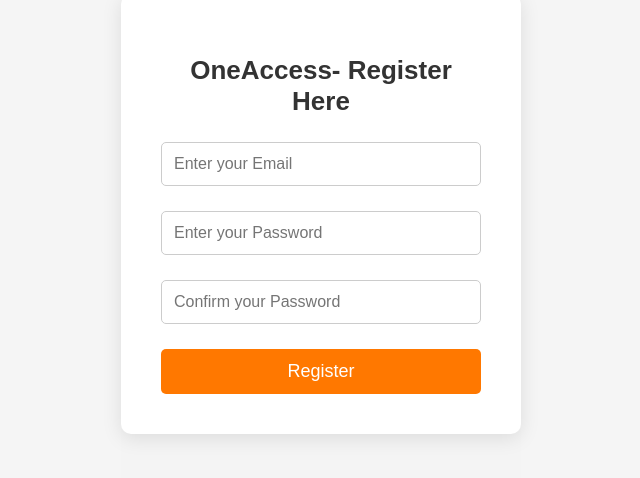
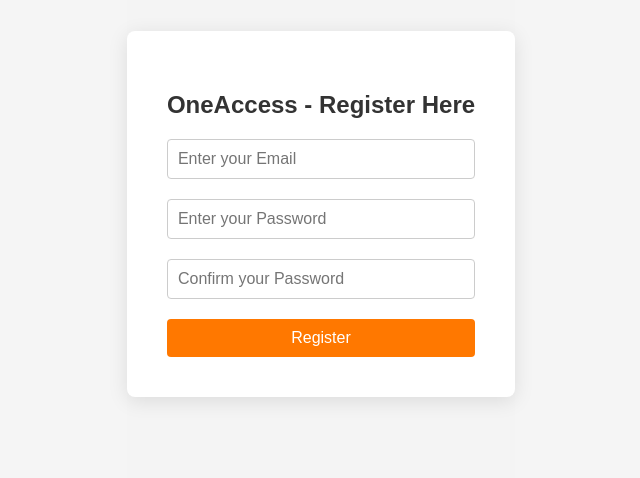
Before and after one commit to kunal-paul04/OneAccess, a React (Create React App) app in the folder frontend/: page /register in a window 1280 px wide. Shown: the part 186-664 px from the top of the page, without its empty margins (319-959 px from the left). Built offline with nearby package versions, Linux system fonts and the light colour scheme.

Commit message:
show and hide password

```diff
--- a/frontend/src/Register.css
+++ b/frontend/src/Register.css
@@ -1,75 +1,88 @@
 /* Register.css */
 
-/* Center the register container */
 .register-container {
     display: flex;
     justify-content: center;
     align-items: center;
     height: 100vh;
     background-color: #f4f4f4;
-    margin: 0;
-    padding: 0;
 }
 
-/* Register form styling */
 .register-form {
-    background-color: #ffffff;
+    background: #ffffff;
     padding: 40px;
-    border-radius: 10px;
-    box-shadow: 0 4px 20px rgba(0, 0, 0, 0.1);
+    border-radius: 8px;
+    box-shadow: 0px 4px 20px rgba(0, 0, 0, 0.1);
     width: 100%;
     max-width: 400px;
-    box-sizing: border-box;
 }
 
-/* Form heading */
 .register-form h2 {
-    margin-bottom: 25px;
-    font-size: 26px;
+    margin-bottom: 20px;
+    font-size: 24px;
     color: #333;
     text-align: center;
-    font-weight: 600;
 }
 
-/* Input group styling */
 .input-group {
-    margin-bottom: 25px;
+    margin-bottom: 20px;
+    position: relative;
 }
 
 .input-group label {
     display: block;
     font-size: 14px;
     color: #333;
-    margin-bottom: 6px;
-    font-weight: 500;
+    margin-bottom: 5px;
 }
 
 .input-group input {
     width: 100%;
-    padding: 12px;
+    padding: 10px;
     border: 1px solid #ccc;
-    border-radius: 5px;
+    border-radius: 4px;
     font-size: 16px;
     color: #333;
-    transition: border-color 0.3s ease, box-shadow 0.3s ease;
-    box-sizing: border-box;
 }
 
 .input-group input:focus {
     border-color: #007bff;
     outline: none;
-    box-shadow: 0 0 6px rgba(0, 123, 255, 0.3);
+    box-shadow: 0px 0px 4px rgba(0, 123, 255, 0.3);
 }
 
-/* Register button styling */
+.password-wrapper {
+    position: relative;
+    width: 100%;
+}
+
+.password-wrapper input {
+    padding-right: 40px; /* Space for the eye icon */
+}
+
+.toggle-password {
+    position: absolute;
+    top: 50%;
+    right: 10px;
+    transform: translateY(-50%);
+    cursor: pointer;
+    color: #ccc;
+    font-size: 18px;
+    transition: color 0.3s ease;
+}
+
+.toggle-password:hover {
+    color: #007bff;
+}
+
 .register-btn {
     width: 100%;
-    padding: 12px;
+    padding: 10px;
     background-color: #ff7800;
     color: #fff;
     border: none;
-    border-radius: 5px;
-    font-size: 18px;
+    border-radius: 4px;
+    font-size: 16px;
     cursor: pointer;
     transition: background-color 0.3s ease;
 }
@@ -78,19 +91,23 @@
     background-color: #ff6100;
 }
 
-/* Error message styling */
+.error-message, .success-message {
+    text-align: center;
+    margin-bottom: 15px;
+    font-size: 14px;
+}
+
 .error-message {
     color: red;
-    font-size: 14px;
-    margin-bottom: 20px;
-    text-align: center;
-    font-weight: 500;
 }
 
-/* Signup link styling */
+.success-message {
+    color: green;
+}
+
 .signup-link {
     text-align: center;
-    margin-top: 25px;
+    margin-top: 20px;
     font-size: 14px;
     color: #333;
 }
@@ -99,10 +116,8 @@
     color: #007bff;
     text-decoration: none;
     font-weight: bold;
-    transition: color 0.3s ease;
 }
 
 .signup-link a:hover {
-    color: #0056b3;
     text-decoration: underline;
 }
--- a/frontend/src/Register.js
+++ b/frontend/src/Register.js
@@ -8,8 +8,10 @@
     const [confirmPassword, setConfirmPassword] = useState('');
     const [error, setError] = useState('');
     const [successMessage, setSuccessMessage] = useState('');
+    const [showPassword, setShowPassword] = useState(false);
+    const [showConfirmPassword, setShowConfirmPassword] = useState(false);
 
-    const navigate = useNavigate(); // Initialize useNavigate
+    const navigate = useNavigate();
 
     const handleRegister = async (e) => {
         e.preventDefault();
@@ -33,8 +35,8 @@
                 setSuccessMessage('Registration successful! Please check your email to verify your account.');
                 setError('');
                 setTimeout(() => {
-                    navigate('/dashboard'); // Redirect to dashboard after successful registration
-                }, 2000); // Optional delay for user feedback
+                    navigate('/dashboard');
+                }, 2000);
             } else {
                 setError(data.detail || 'Registration failed');
                 setSuccessMessage('');
@@ -48,7 +50,7 @@
     return (
         <div className="register-container">
             <form className="register-form" onSubmit={handleRegister}>
-                <h2>OneAccess- Register Here</h2>
+                <h2>OneAccess - Register Here</h2>
                 <div className="input-group">
                     <input
                         type="email"
@@ -58,23 +60,31 @@
                         onChange={(e) => setEmail(e.target.value)}
                     />
                 </div>
-                <div className="input-group">
+                <div className="input-group password-wrapper">
                     <input
-                        type="password"
+                        type={showPassword ? "text" : "password"}
                         placeholder="Enter your Password"
                         required
                         value={password}
                         onChange={(e) => setPassword(e.target.value)}
                     />
+                    <span
+                        className={`toggle-password ${showPassword ? "fa fa-eye-slash" : "fa fa-eye"}`}
+                        onClick={() => setShowPassword(!showPassword)}
+                    ></span>
                 </div>
-                <div className="input-group">
+                <div className="input-group password-wrapper">
                     <input
-                        type="password"
+                        type={showConfirmPassword ? "text" : "password"}
                         placeholder="Confirm your Password"
                         required
                         value={confirmPassword}
                         onChange={(e) => setConfirmPassword(e.target.value)}
                     />
+                    <span
+                        className={`toggle-password ${showConfirmPassword ? "fa fa-eye-slash" : "fa fa-eye"}`}
+                        onClick={() => setShowConfirmPassword(!showConfirmPassword)}
+                    ></span>
                 </div>
                 {error && <p className="error-message">{error}</p>}
                 {successMessage && <p className="success-message">{successMessage}</p>}
```
